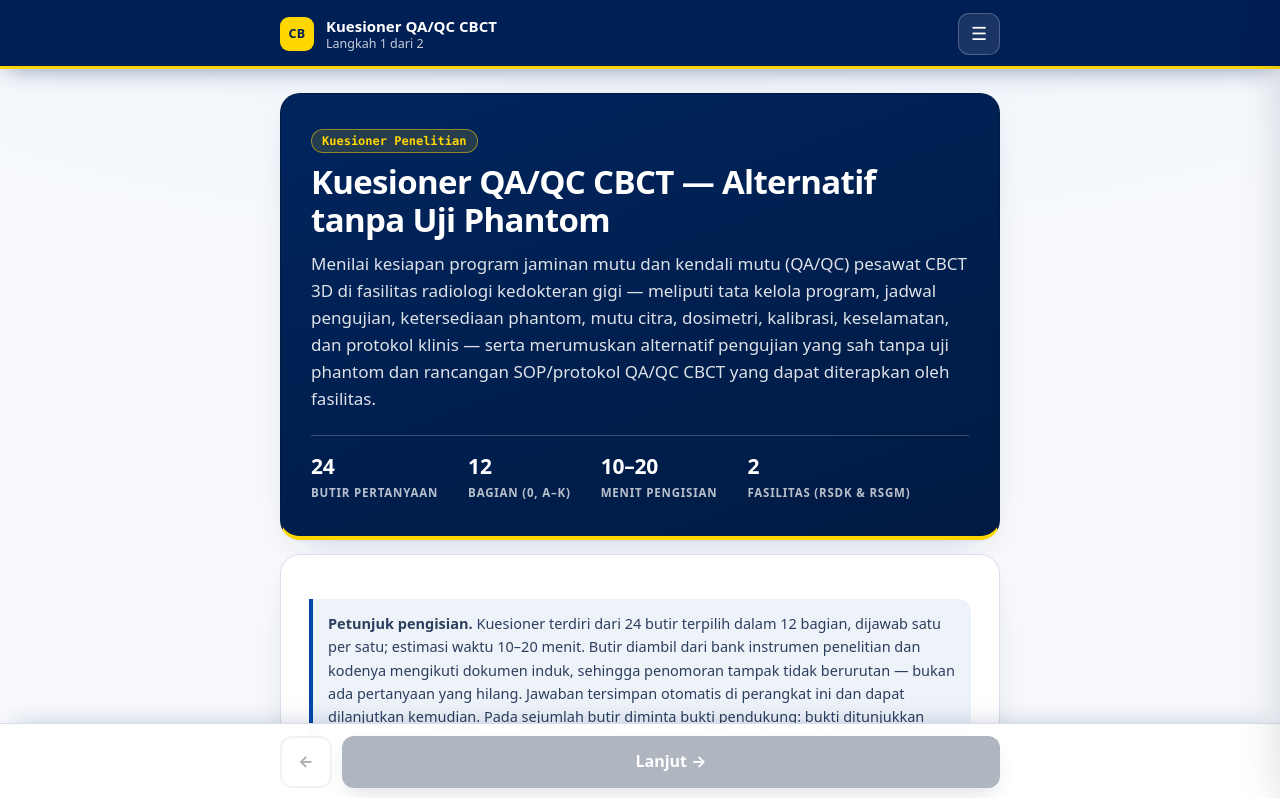
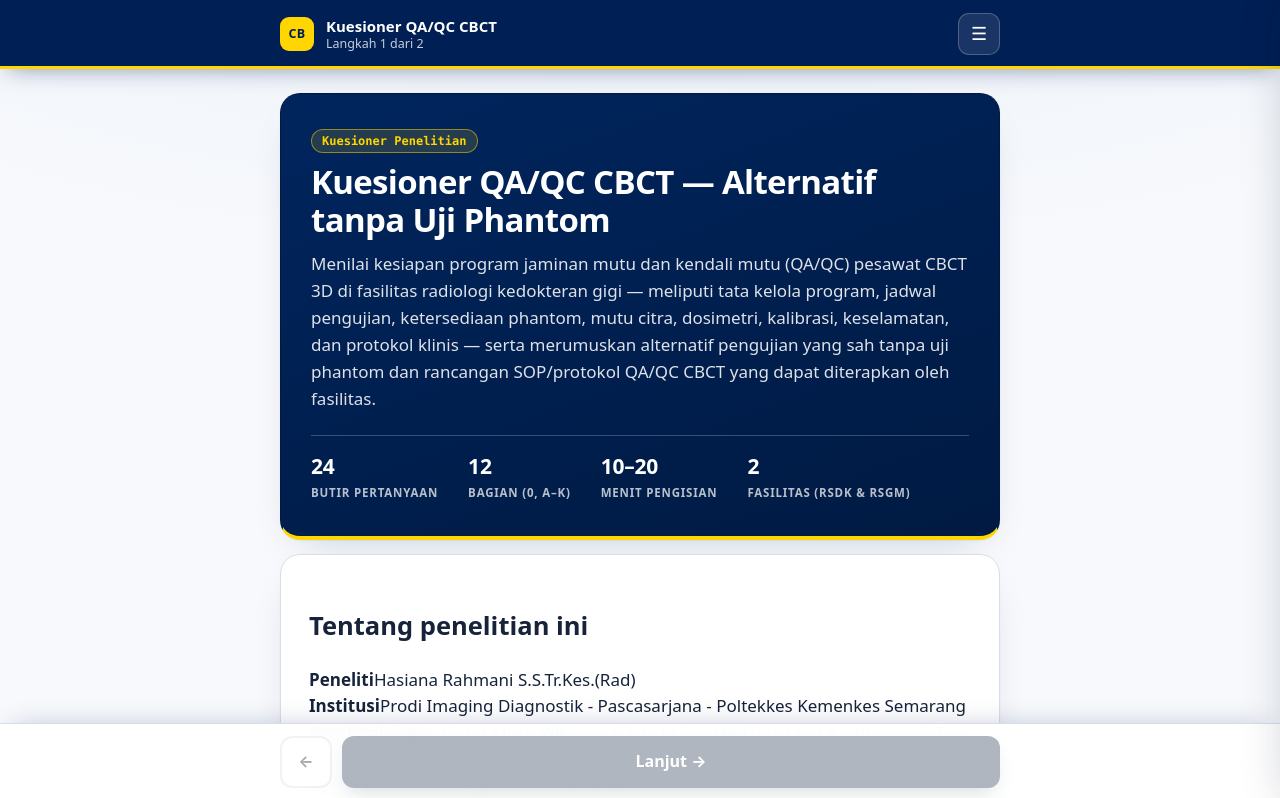
Before and after one commit to 0xRzbal/kuesioner, a Svelte app: page / in a window 1280 px wide. Shown: the top 798 px of the page. Built offline with nearby package versions, Linux system fonts and the light colour scheme; the HTML template or start-up script is replaced by a standard one.

Commit message:
feat: add research info section to landing page (peneliti, institusi, pembimbing, kontak)

```diff
--- a/src/components/Landing.svelte
+++ b/src/components/Landing.svelte
@@ -14,7 +14,17 @@
     <div><b>24</b><span>Butir pertanyaan</span></div>
     <div><b>12</b><span>Bagian (0, A–K)</span></div>
     <div><b>10–20</b><span>Menit pengisian</span></div>
-    <div><b>2</b><span>Fasilitas (RSDK &amp; RSGM)</span></div>
+    <div><b>2</b><span>Fasilitas (RSDK & RSGM)</span></div>
+  </div>
+</div>
+
+<div class="card" style="margin-top:14px">
+  <h2>Tentang penelitian ini</h2>
+  <div class="research-info">
+    <div class="ri-row"><b>Peneliti</b><span>{CONFIG.peneliti}</span></div>
+    <div class="ri-row"><b>Institusi</b><span>{CONFIG.institusi}</span></div>
+    <div class="ri-row"><b>Pembimbing</b><span>{CONFIG.pembimbing}</span></div>
+    <div class="ri-row"><b>Kontak</b><span>{CONFIG.kontak}</span></div>
   </div>
 </div>
 
```
